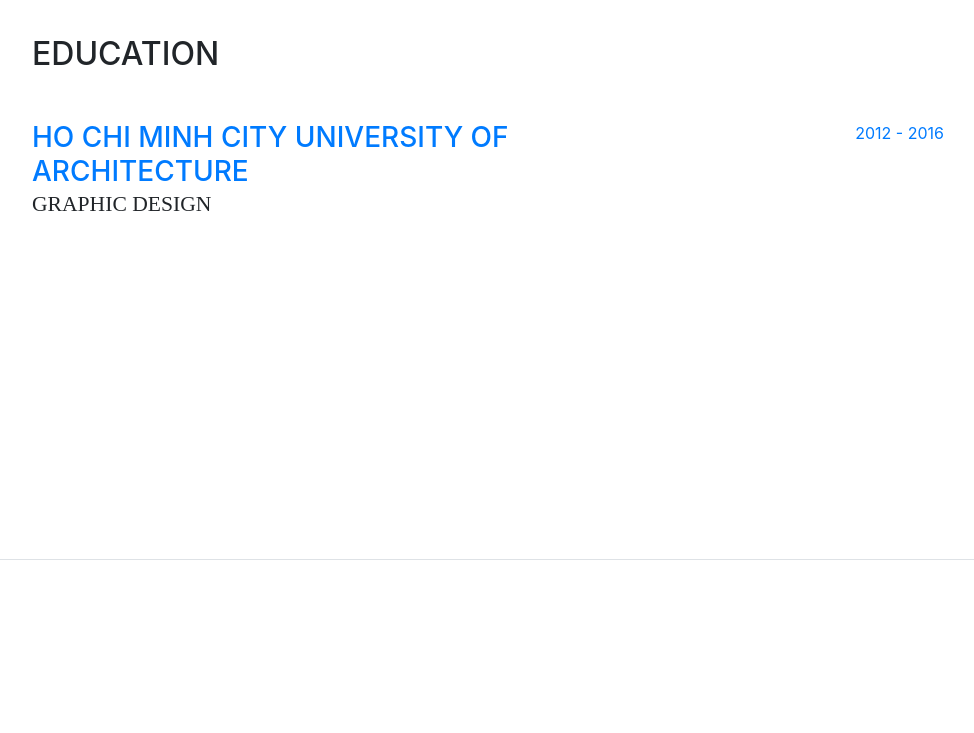
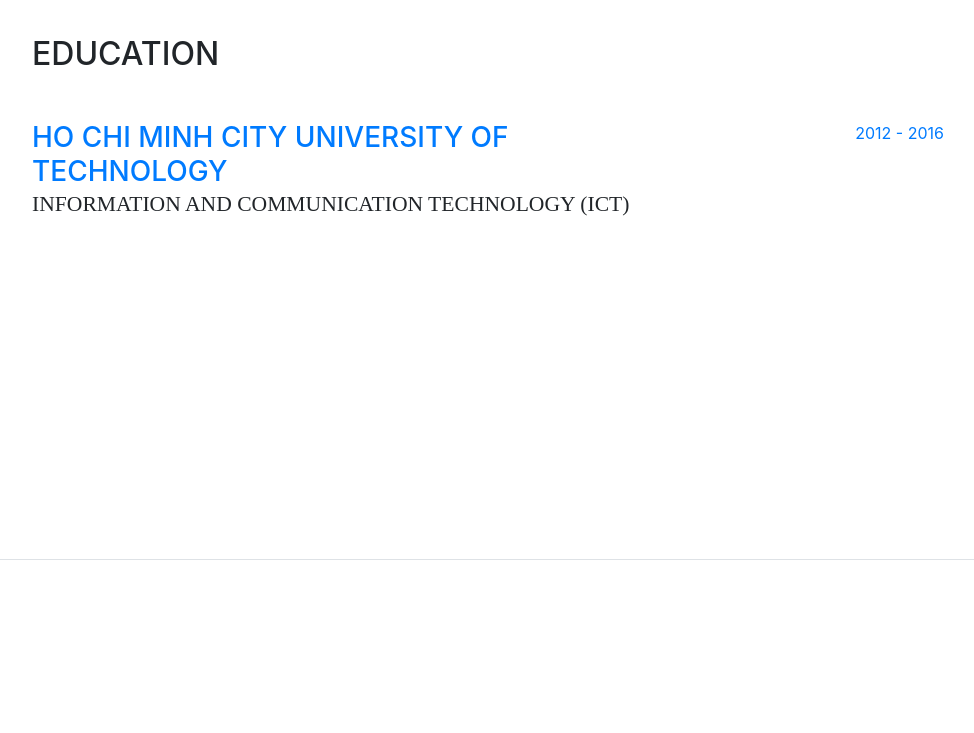
Before and after one commit to lonqpham/portfolio-en, a website with bundled scripts: page index.html in a window 1280 px wide. Shown: the part 1840-2573 px from the top of the page, without its empty margins (288-1262 px from the left). Built offline with nearby package versions, Linux system fonts and the light colour scheme; a web font is replaced by a local one.

Commit message:
Update index.html

```diff
--- a/index.html
+++ b/index.html
@@ -144,9 +144,9 @@
           <div class="resume-item d-flex flex-column flex-md-row mb-5">
             <div class="resume-content mr-auto">
 
-              <h3 class="mb-0"><a target="_blank" href="http://uah.edu.vn/">Ho Chi Minh City University of Architecture</a></h3>
+              <h3 class="mb-0"><a target="_blank" href="https://hcmut.edu.vn/">Ho Chi Minh City University of Technology</a></h3>
 
-              <div class="subheading mb-3">Graphic Design</div>
+              <div class="subheading mb-3">Information and Communication Technology (ICT)</div>
             </div>
             <div class="resume-date text-md-right">
               <span class="text-primary">2012 - 2016</span>
```
